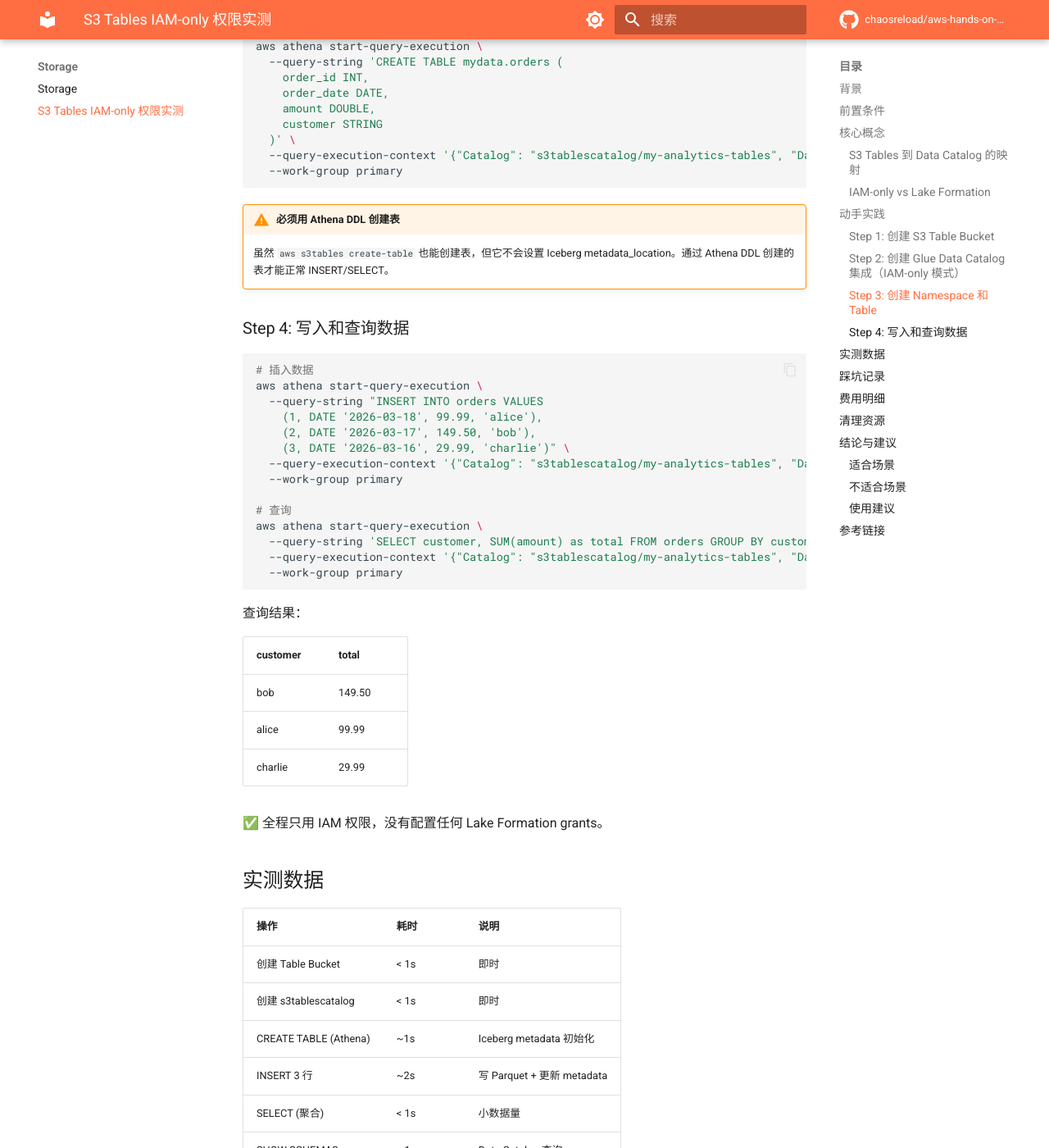
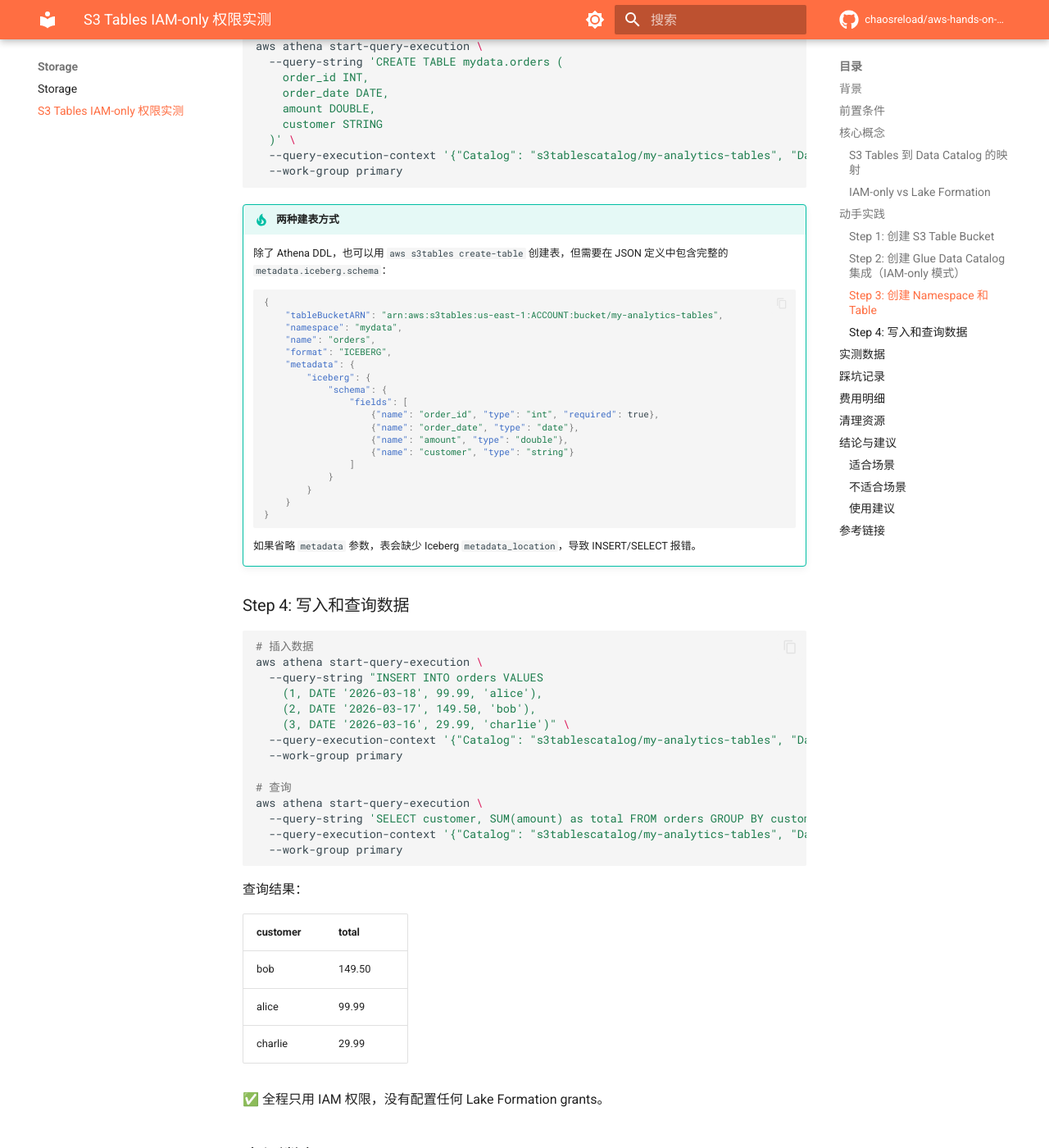
Before and after one commit to chaosreload/aws-hands-on-lab, an MkDocs documentation site: the page built from docs/storage/s3-tables-iam-permissions.md, in a window 1280 px wide and 1400 px high, scrolled down 3024 px. Shown: the whole window at 82% size. Built offline with MkDocs 1.6.1 and Material for MkDocs 9.7.7, drawn with Linux system fonts in a browser that asks for light colours; comment, search, counter and statistics services are not loaded; some of the changed text lies outside the part shown.

Commit message:
fix(s3-tables): correct create-table gotcha - API works with full schema
After aws-knowledge MCP fact-check against official docs, the original
claim that s3tables create-table cannot set metadata_location was wrong.
The real issue is omitting the metadata.iceberg.schema parameter.

Changes:
- Warning → Tip: show both Athena DDL and CLI create-table methods
- Gotcha: clarify the error only occurs when schema is omitted
- Conclusion: update recommendation to "always include full schema"

````diff
--- a/docs/storage/s3-tables-iam-permissions.md
+++ b/docs/storage/s3-tables-iam-permissions.md
@@ -128,8 +128,29 @@
   --work-group primary
 ```
 
-!!! warning "必须用 Athena DDL 创建表"
-    虽然 `aws s3tables create-table` 也能创建表，但它不会设置 Iceberg metadata_location。通过 Athena DDL 创建的表才能正常 INSERT/SELECT。
+!!! tip "两种建表方式"
+    除了 Athena DDL，也可以用 `aws s3tables create-table` 创建表，但需要在 JSON 定义中包含完整的 `metadata.iceberg.schema`：
+    ```json
+    {
+        "tableBucketARN": "arn:aws:s3tables:us-east-1:ACCOUNT:bucket/my-analytics-tables",
+        "namespace": "mydata",
+        "name": "orders",
+        "format": "ICEBERG",
+        "metadata": {
+            "iceberg": {
+                "schema": {
+                    "fields": [
+                        {"name": "order_id", "type": "int", "required": true},
+                        {"name": "order_date", "type": "date"},
+                        {"name": "amount", "type": "double"},
+                        {"name": "customer", "type": "string"}
+                    ]
+                }
+            }
+        }
+    }
+    ```
+    如果省略 `metadata` 参数，表会缺少 Iceberg `metadata_location`，导致 INSERT/SELECT 报错。
 
 ### Step 4: 写入和查询数据
 
@@ -174,12 +195,12 @@
 
 ## 踩坑记录
 
-!!! warning "用 Athena DDL 创建表，不要用 S3 Tables API"
-    `aws s3tables create-table` 创建的表没有 Iceberg `metadata_location` 属性。INSERT 时会报错：
+!!! warning "用 S3 Tables API 建表时必须带 schema"
+    如果用 `aws s3tables create-table` 但省略了 `metadata.iceberg.schema` 参数，表会缺少 Iceberg `metadata_location` 属性。INSERT 时会报错：
     ```
     ICEBERG_INVALID_METADATA: Table is missing [metadata_location] property
     ```
-    必须通过 Athena 的 `CREATE TABLE` DDL 创建。
+    解决方法：在 `create-table` 的 JSON 定义中包含完整的 `metadata` 字段（见 Step 3），或者用 Athena DDL 创建。
 
 !!! warning "大写名称自动转小写"
     文档说表名和列名必须全小写，否则查询会失败。但实测通过 Athena DDL 创建时：
@@ -252,7 +273,7 @@
 
 1. **新项目默认 IAM-only** — 简单够用，别过度设计
 2. **表名列名全小写** — 虽然 Athena DDL 会自动转换，但养成好习惯
-3. **用 Athena DDL 建表** — S3 Tables API 建的表缺 Iceberg metadata
+3. **建表时带完整 schema** — 无论用 Athena DDL 还是 S3 Tables API，都要确保表有完整的 Iceberg schema 定义
 4. **每个 Region 只需集成一次** — 创建 `s3tablescatalog` 后，所有 table bucket 自动出现在 Data Catalog
 
 ## 参考链接
````
